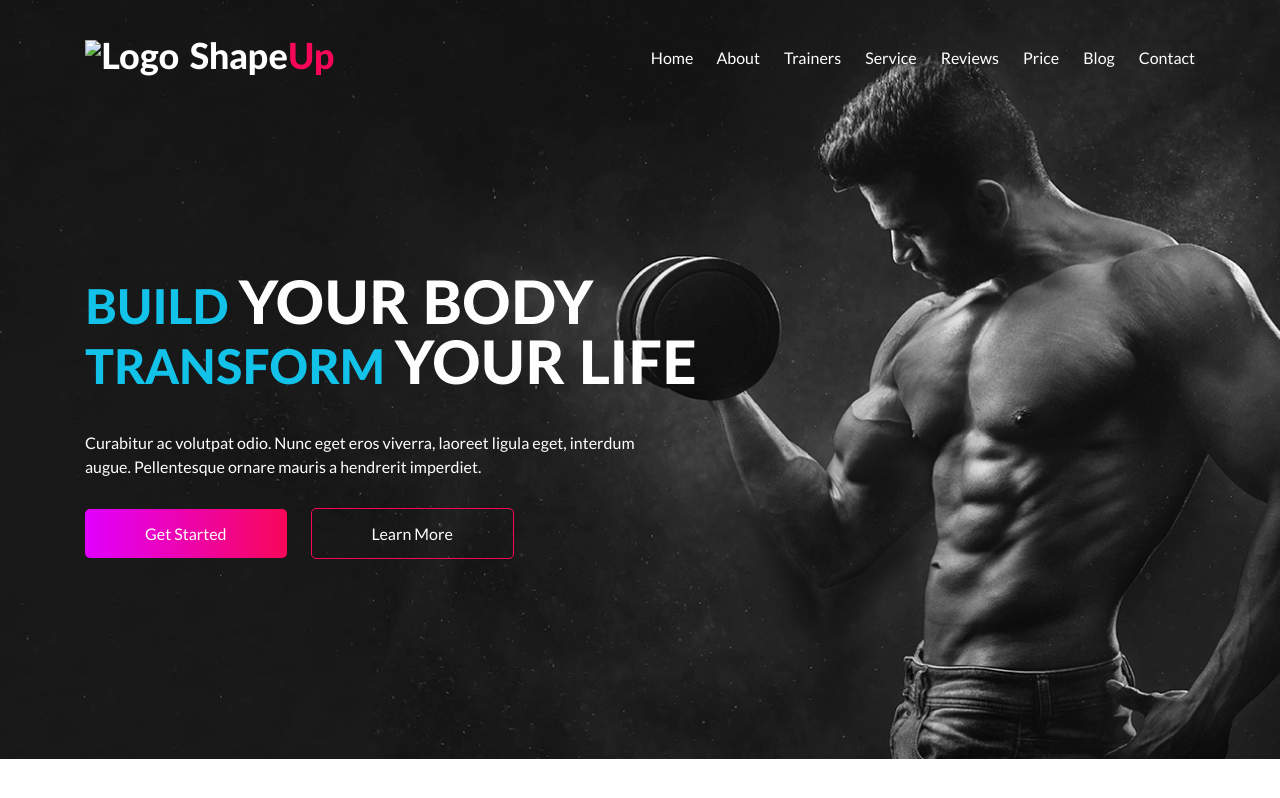
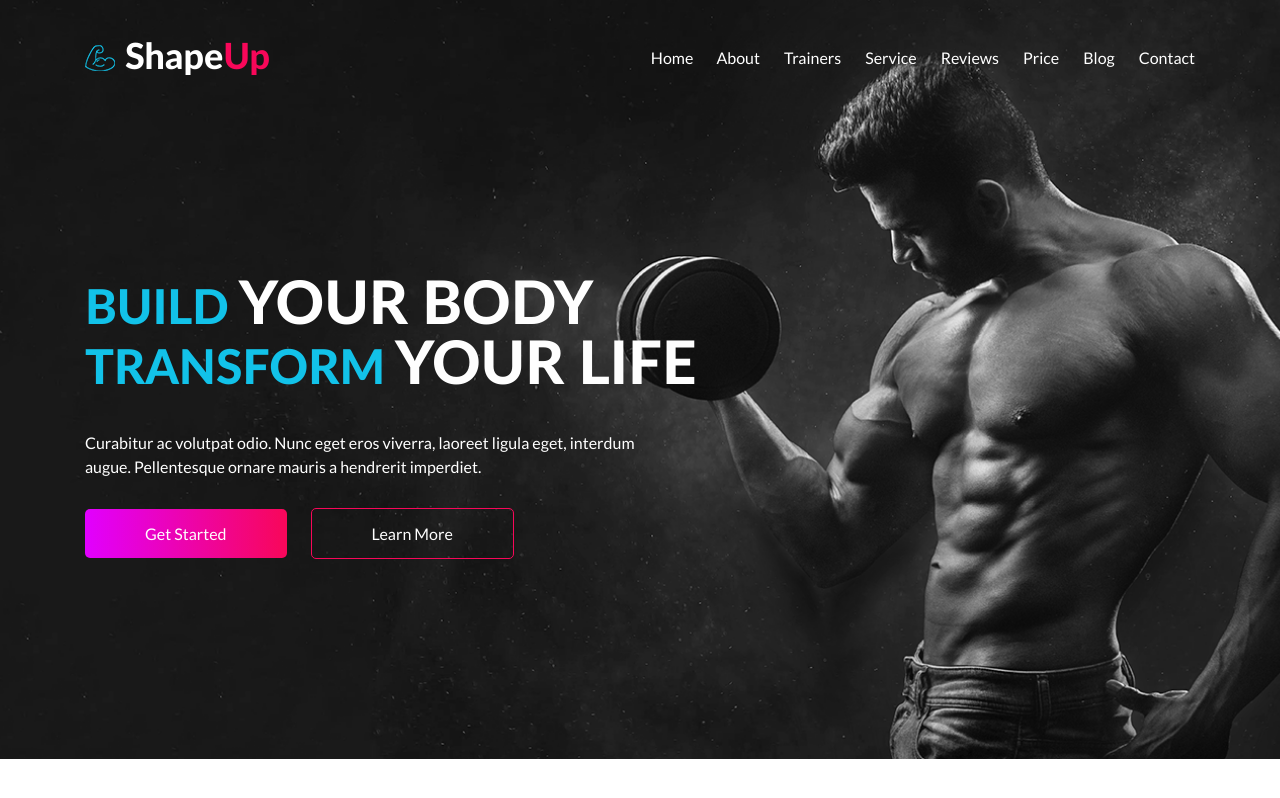
Before and after one commit to angryelizar/shapeup, a plain HTML site: page index.html in a window 1280 px wide. Drawn offline with nearby package versions, Linux system fonts and the light colour scheme; files that its build step writes are made by us from their sources; the site is published under a folder, as on GitHub Pages, so addresses that start at the root find nothing.

Commit message:
Исправлена ошибка при выводе логотипа на Github Pages

```diff
--- a/index.html
+++ b/index.html
@@ -13,7 +13,7 @@
     <header class="header">
         <div class="container">
             <div class="header-menu">
-                <div class="header-menu__logo logo"><img src="/img/header/logo.png" alt="Logo">Shape<span>Up</span></div>
+                <div class="header-menu__logo logo"><img src="img/header/logo.png" alt="Logo">Shape<span>Up</span></div>
                 <nav class="header-menu__nav">
                     <a href="#" class="header-menu__nav-item">Home </a>
                     <a href="#" class="header-menu__nav-item">About</a>
```
